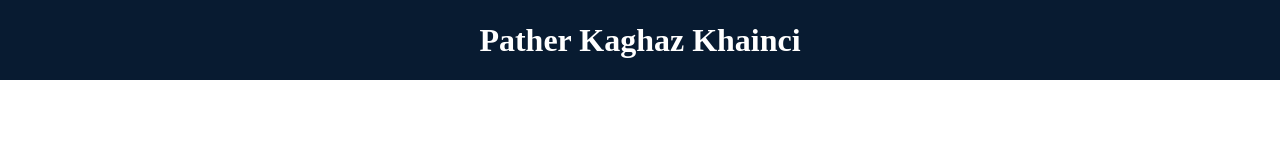
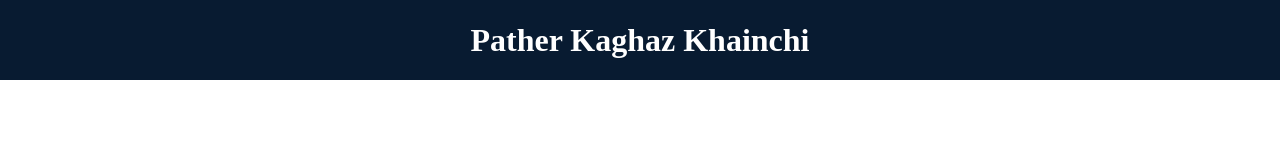
Before and after one commit to AMTULLAH-UN/Rock-Paper-Scissor, a plain HTML site: page index.html in a window 1280 px wide. Shown: the top 160 px of the page. Drawn offline with Linux system fonts and the light colour scheme.

Commit message:
Update index.html

```diff
--- a/index.html
+++ b/index.html
@@ -7,7 +7,7 @@
     <link rel="stylesheet" href="game.css">
 </head>
 <body>
-  <h1>Pather Kaghaz Khainci</h1>
+  <h1>Pather Kaghaz Khainchi</h1>
   <div class="choices">
     <div class="choice" id="rock">
       <img src="./images/rock.png" />
```
